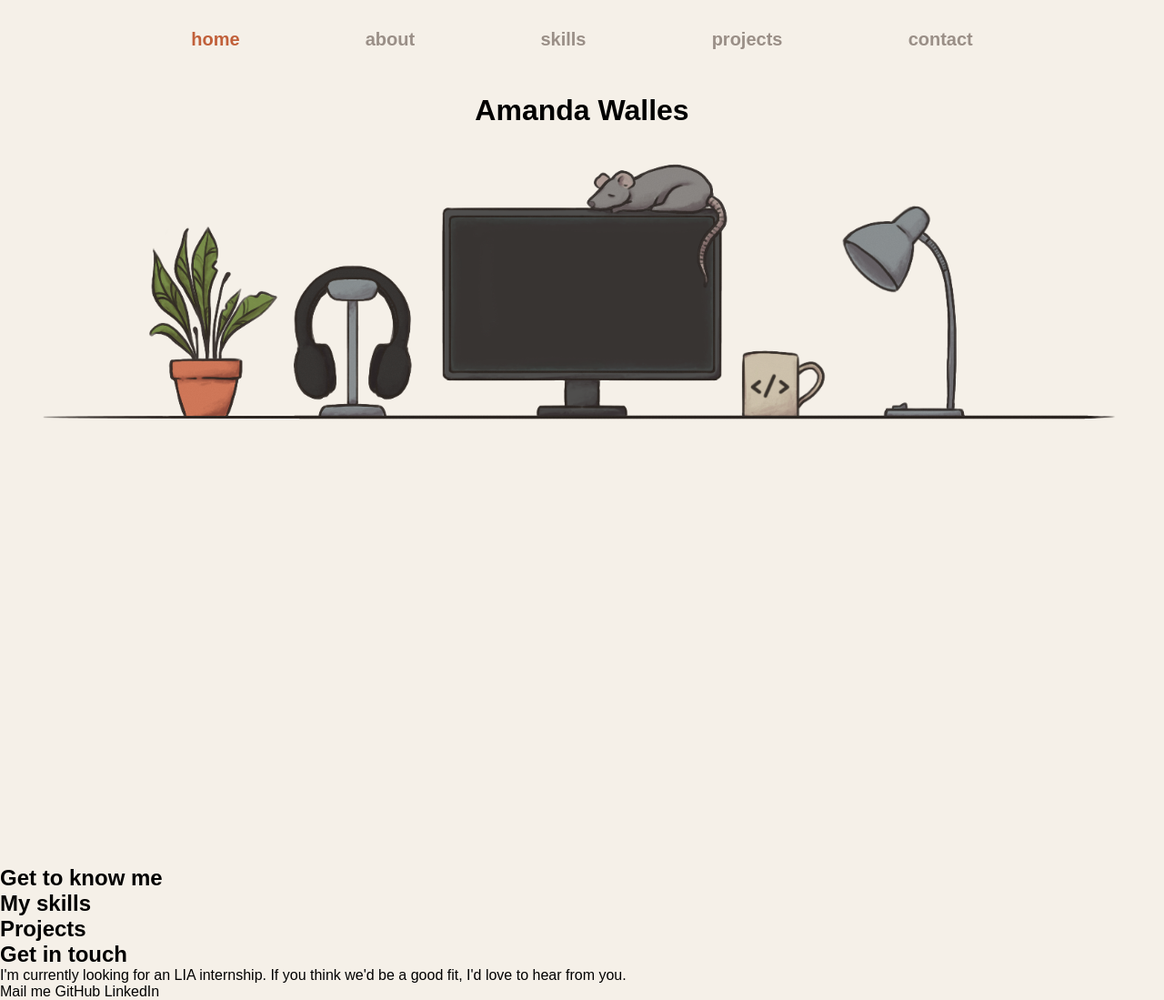
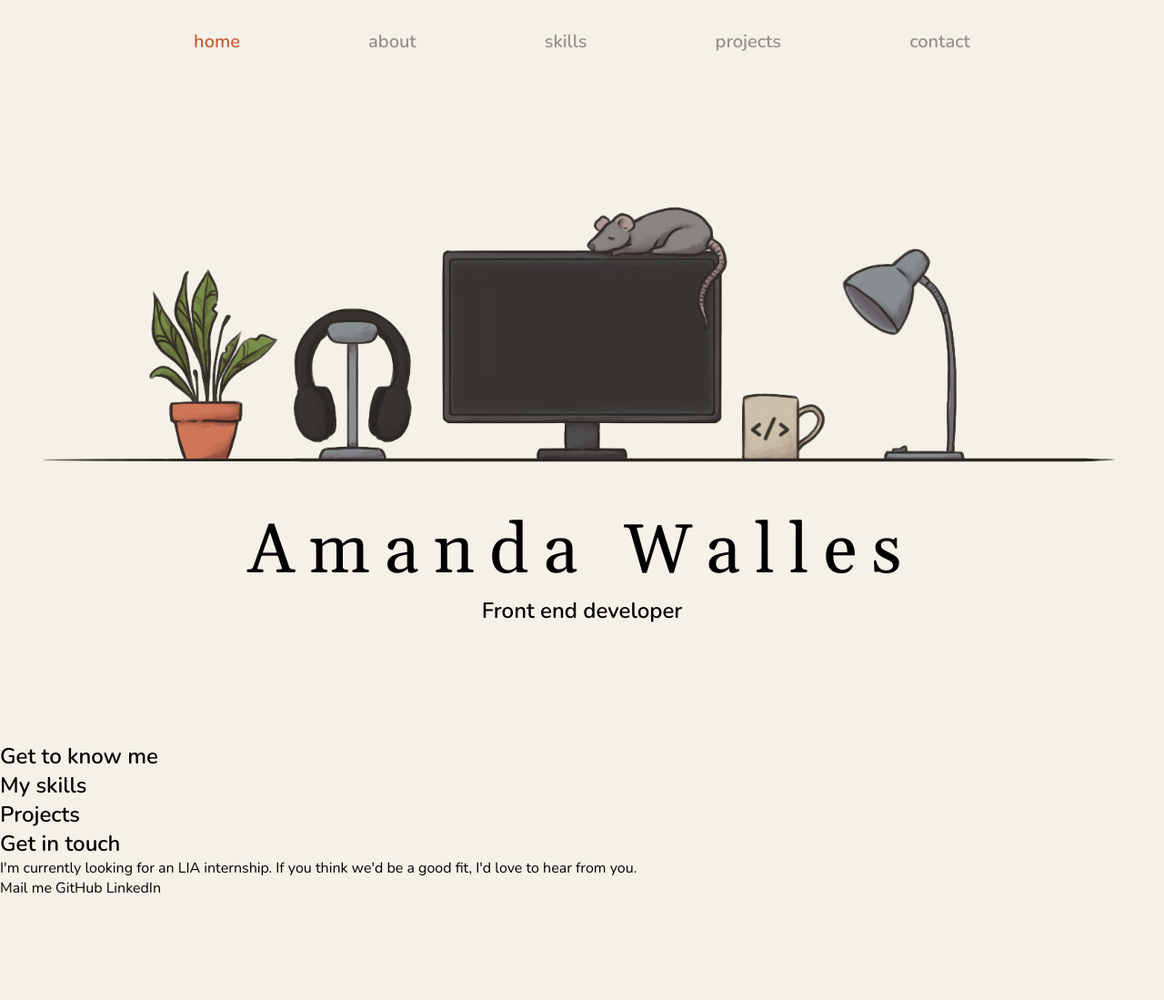
Before and after one commit to amwa00/Portfolio, a website built with Vite: page index.html in a window 1280 px wide. Shown: the whole page at 91% size. After the commit the page ends 987 px from the top, so only its background shows below. Built offline with nearby package versions, Linux system fonts and the light colour scheme.

Commit message:
added google fonts

```diff
--- a/index.html
+++ b/index.html
@@ -7,12 +7,17 @@
   <meta name="viewport" content="width=device-width, initial-scale=1.0" />
   <title>Portfolio</title>
   <link rel="stylesheet" href="./src/scss/style.scss">
+  <link rel="preconnect" href="https://fonts.googleapis.com">
+  <link rel="preconnect" href="https://fonts.gstatic.com" crossorigin>
+  <link
+    href="https://fonts.googleapis.com/css2?family=Gelasio:ital@0;1&family=Nunito:ital,wght@0,200..1000;1,200..1000&display=swap"
+    rel="stylesheet">
 </head>
 
 <body>
   <!-- nav and logo -->
   <header>
-    <nav class="nav">
+    <nav class="nav nunito-400">
       <a href="#home" class="nav__link active">Home</a>
       <a href="#about" class="nav__link">About</a>
       <a href="#skills" class="nav__link">Skills</a>
@@ -25,17 +30,18 @@
     <!-- home -->
     <section class="home" id="home">
       <div class="hero">
-        <h1 class="hero__heading">Amanda Walles</h1>
         <img class="hero__image" src="./public/Portfolio_Hero_Desk.png" alt="Handdrawn image of desk"></img>
-        <h2 class="hero__tagline"></h2>
-        <p class="hero__description"></p>
+        <h1 class="hero__heading gelasio-heading">Amanda Walles</h1>
+        <!-- maybe get rid of these -->
+        <h2 class="hero__tagline nunito-600">Front end developer</h2>
+        <p class="hero__description nunito-400"></p>
       </div>
 
     </section>
 
     <!-- about-->
-    <section class="about" id="about">
-      <h2 class="about__heading">Get to know me</h2>
+    <section class="about nunito-400" id="about">
+      <h2 class="about__heading nunito-600">Get to know me</h2>
       <div class="about__bio"></div>
 
       <div class="about__photo"></div>
@@ -51,13 +57,13 @@
     </section>
 
     <!-- skills -->
-    <section class="skills" id="skills">
-      <h2 class="skills__heading">My skills</h2>
+    <section class="skills nunito-400" id="skills">
+      <h2 class="skills__heading nunito-600">My skills</h2>
     </section>
 
     <!-- projects -->
-    <section class="projects" id="projects">
-      <h2 class="projects__heading">Projects</h2>
+    <section class="projects nunito-400" id="projects">
+      <h2 class="projects__heading nunito-600">Projects</h2>
       <ul class="projects__list">
         <li class="project">
           <a href="" class="project__card">
@@ -90,9 +96,10 @@
     </section>
 
     <!-- contact -->
-    <section class="contact" id="contact">
-      <h2 class="contact__heading">Get in touch</h2>
-      <p class="contact__text">I'm currently looking for an LIA internship. If you think we'd be a good fit, I'd love to
+    <section class="contact nunito-400" id="contact">
+      <h2 class="contact__heading nunito-600">Get in touch</h2>
+      <p class="contact__text">I'm currently looking for an LIA internship. If you think we'd be a good fit,
+        I'd love to
         hear from you.</p>
       <div class="contact__links">
         <a href="mailto:wallesamanda@gmail.com" class="contact__email">Mail me</a>
--- a/src/scss/base/_globals.scss
+++ b/src/scss/base/_globals.scss
@@ -1,5 +1,28 @@
 @use "./variables" as *;
 
+// imported google fonts
+.gelasio-heading {
+  font-family: "Gelasio", serif;
+  font-optical-sizing: auto;
+  font-weight: 400;
+  font-style: normal;
+}
+
+.nunito-400 {
+  font-family: "Nunito", sans-serif;
+  font-optical-sizing: auto;
+  font-weight: 400;
+  font-style: normal;
+}
+
+.nunito-600 {
+  font-family: "Nunito", sans-serif;
+  font-optical-sizing: auto;
+  font-weight: 600;
+  font-style: normal;
+}
+
+// general styling
 body {
   background-color: $background;
   font-family: Arial, Helvetica, sans-serif;
--- a/src/scss/base/_mixins.scss
+++ b/src/scss/base/_mixins.scss
@@ -1,8 +1,9 @@
 @use "./variables" as *;
 
-@mixin flex-center {
+@mixin flex-col-center {
   display: flex;
-  justify-content: center;
+  flex-direction: column;
+  align-items: center;
 }
 
 // mixin for responsivity, mobile first approach
--- a/src/scss/base/_variables.scss
+++ b/src/scss/base/_variables.scss
@@ -15,6 +15,7 @@ $p-xl: 3rem;
 $m-sm: 1rem;
 $m-md: 2rem;
 $m-lg: 3rem;
+$m-xl: 8rem;
 
 // general sizings
 $s-xs: 0.5rem;
@@ -27,7 +28,7 @@ $s-xl: 2.5rem;
 $fs-text: 1rem; // 16px
 $fs-link: 1.25rem; // 20px
 $fs-subheading: 1.5rem; // 24px
-$fs-heading: 2rem; // 32px
+$fs-heading: 4.75rem; // 76px
 
 // breakpoints
 $bp-sm: 23.4375rem; // 375px - phones
--- a/src/scss/sections/_home.scss
+++ b/src/scss/sections/_home.scss
@@ -2,21 +2,19 @@
 @use "../base/mixins" as *;
 
 .home {
-  height: 100vh;
-  margin: $m-lg 0;
+  margin: $m-xl 0;
 
   .hero {
-    @include flex-center;
-    flex-direction: column;
-    align-items: center;
-
-    &__heading {
-      text-align: center;
-    }
+    @include flex-col-center;
 
     &__image {
       width: 100%;
       max-width: 1200px;
     }
+
+    &__heading {
+      text-align: center;
+      letter-spacing: 1rem;
+    }
   }
 }
```
